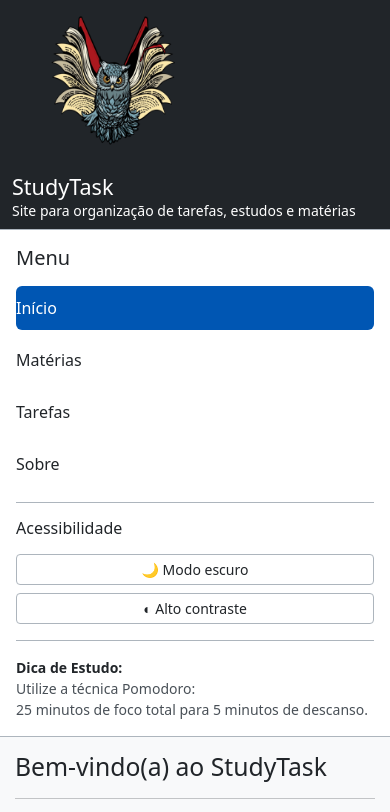
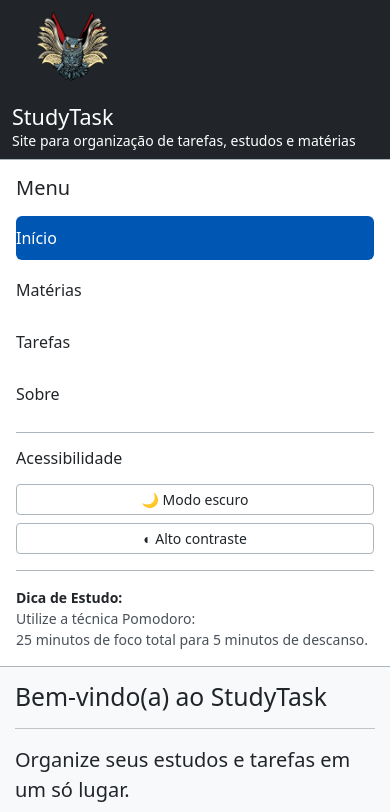
Before and after one commit to osantiagooo/StudyTask, a website built with Vite: page index.html in a window 390 px wide. Shown: the top 812 px of the page. Built offline with nearby package versions, Linux system fonts and the light colour scheme.

Commit message:
feat: adiciona Vite e minificacao

```diff
--- a/css/style.css
+++ b/css/style.css
@@ -871,3 +871,20 @@ body.high-contrast .btn-outline-secondary.active {
   color: var(--text-main);
   border: 1px solid var(--border-color);
 }
+
+ .logo {
+    max-width: 100%;
+    height: auto;
+}
+
+@media (max-width: 992px) {
+  .logo {
+    width: 160px;
+  }
+}
+
+@media (max-width: 576px) {
+  .logo {
+    width: 120px;
+  }
+}
--- a/index.html
+++ b/index.html
@@ -25,14 +25,26 @@
     >
       <div class="container-fluid d-flex align-items-center justify-content-start gap-3">
 
-        <img
-          src="./img/logo.png"
-          alt="StudyTask - Logo"
+
+      <img
+        src="./img/logo-200.webp"
+        srcset="
+          ./img/logo-120.webp 120w,
+          ./img/logo-160.webp 160w,
+          ./img/logo-200.webp 200w
+        "
+        sizes="
+          (max-width: 576px) 120px,
+          (max-width: 992px) 160px,
+          200px
+        "
+        alt="StudyTask - Logo"
           width="200"
           height="150"
-          class="d-inline-block align-text-top"
+          class="logo d-inline-block align-text-top"
+          loading="lazy"
           onerror="this.style.display='none'"
-        >
+      >
 
         <div>
           <h1 class="h4 mb-0">StudyTask</h1>
--- /dev/null
+++ b/vite.config.js
@@ -0,0 +1,9 @@
+import { defineConfig } from 'vite';
+
+export default defineConfig({
+  base: '/StudyTask/',
+  build: {
+    outDir: 'dist', // Pasta onde os arquivos minificados serão salvos
+    minify: true,   // Habilita a minificação automática de JS, HTML e CSS
+  },
+});
```
Also changed, not shown: package.json (added, +17 -0 lines), img/logo-120.webp (renamed from img/logo.png), img/logo-160.webp (added), img/logo-200.webp (added), js/accessibility.js (line endings or trailing spaces), js/app.js (line endings or trailing spaces), js/router.js (line endings or trailing spaces), js/storage.js (line endings or trailing spaces), js/ui.js (line endings or trailing spaces), 2 other files.
